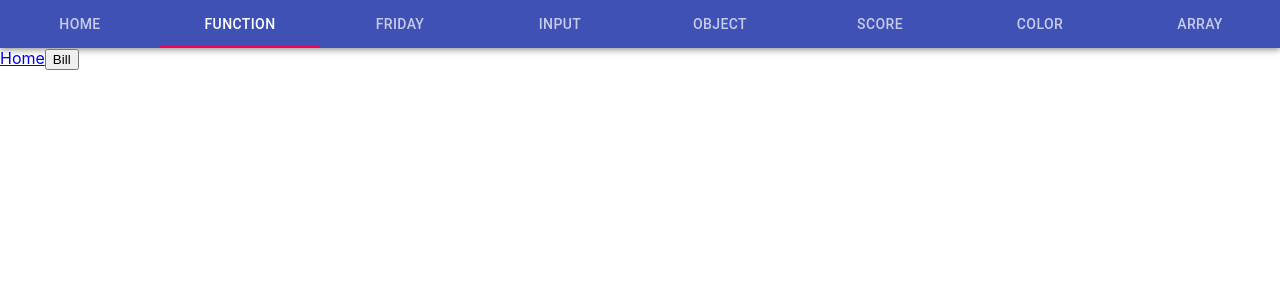
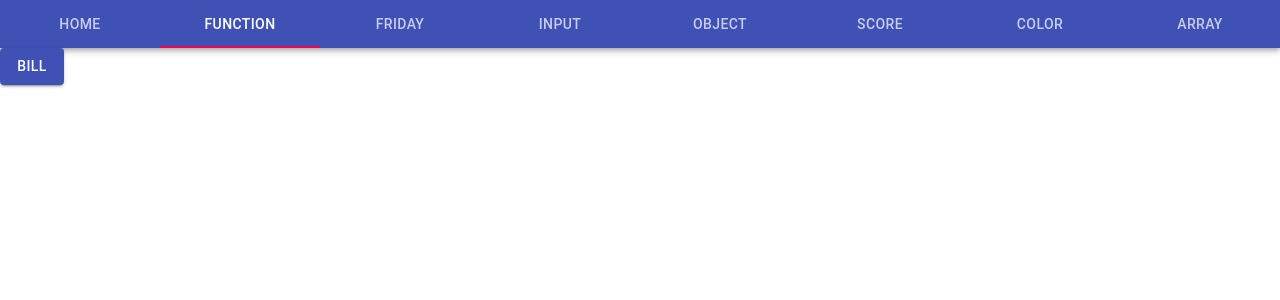
Before and after one commit to Lewis-Hamilton/sandbox, a React (Create React App) app: page /function in a window 1280 px wide. Shown: the top 300 px of the page. Built offline with nearby package versions, Linux system fonts and the light colour scheme.

Commit message:
updated function ui

```diff
--- a/src/components/function.js
+++ b/src/components/function.js
@@ -1,5 +1,5 @@
 import React from "react";
-import { Link } from "react-router-dom";
+import Button from "@material-ui/core/Button";
 
 export default function Function() {
   const newFunction = (name, age) => {
@@ -8,8 +8,13 @@ export default function Function() {
 
   return (
     <div>
-      <Link to="/">Home</Link>
-      <button onClick={() => newFunction("Bill", 69)}>Bill</button>
+      <Button
+        variant="contained"
+        color="primary"
+        onClick={() => newFunction("Bill", 69)}
+      >
+        Bill
+      </Button>
     </div>
   );
 }
```
